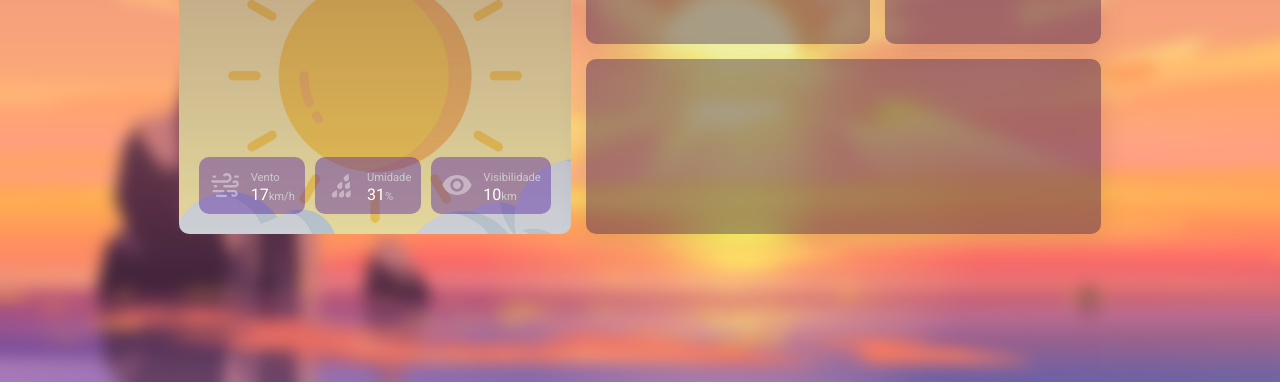
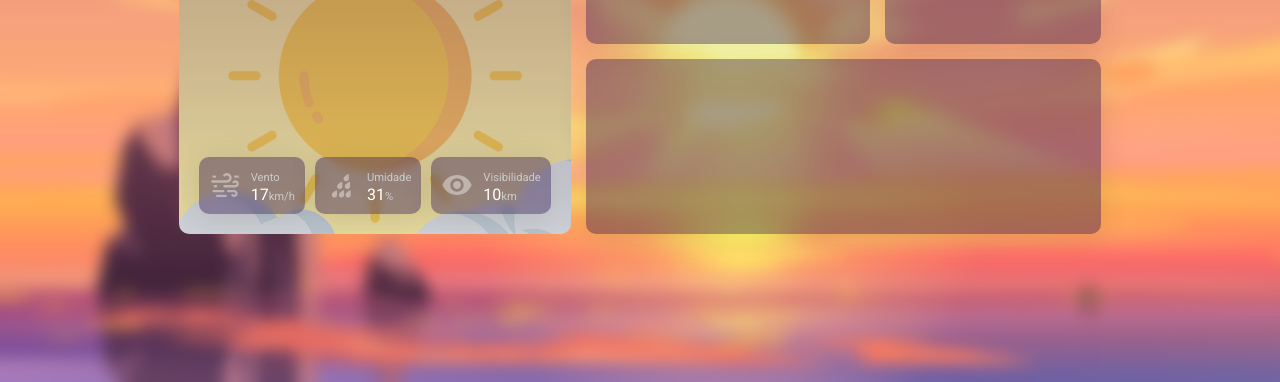
Before and after one commit to HigorTuretta/WeatherApp, a website built with Vite: page index.html in a window 1280 px wide. Shown: the part 418-800 px from the top of the page. Built offline with nearby package versions, Linux system fonts and the light colour scheme; no server answers.

Commit message:
block style change

```diff
--- a/assets/styles/temperatureBlock.css
+++ b/assets/styles/temperatureBlock.css
@@ -135,7 +135,16 @@
   flex-wrap: nowrap; /* Mantém todos os elementos em uma única linha */
   justify-content: center;
   align-items: center;
-  background-color: rgba(87, 37, 161, 0.449);
+  background: rgba(42, 16, 75, 0.407);
+  border-radius: 16px;
+  box-shadow: 0 4px 30px rgba(0, 0, 0, 0.1);
+  backdrop-filter: blur(5px);
+  -webkit-backdrop-filter: blur(5px);
+  background: rgba(42, 16, 75, 0.407);
+  border-radius: 16px;
+  box-shadow: 0 4px 30px rgba(0, 0, 0, 0.1);
+  backdrop-filter: blur(5px);
+  -webkit-backdrop-filter: blur(5px);
   padding: 10px;
   border-radius: 10px;
 }
```
